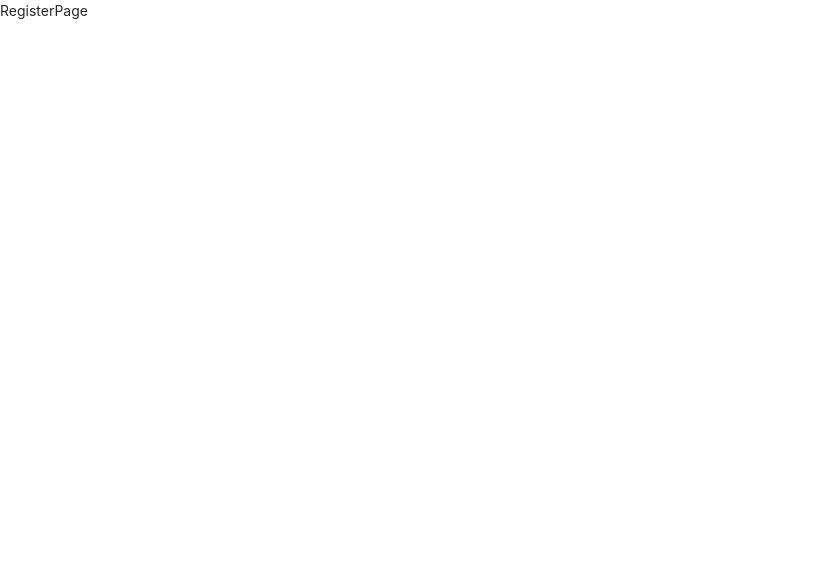
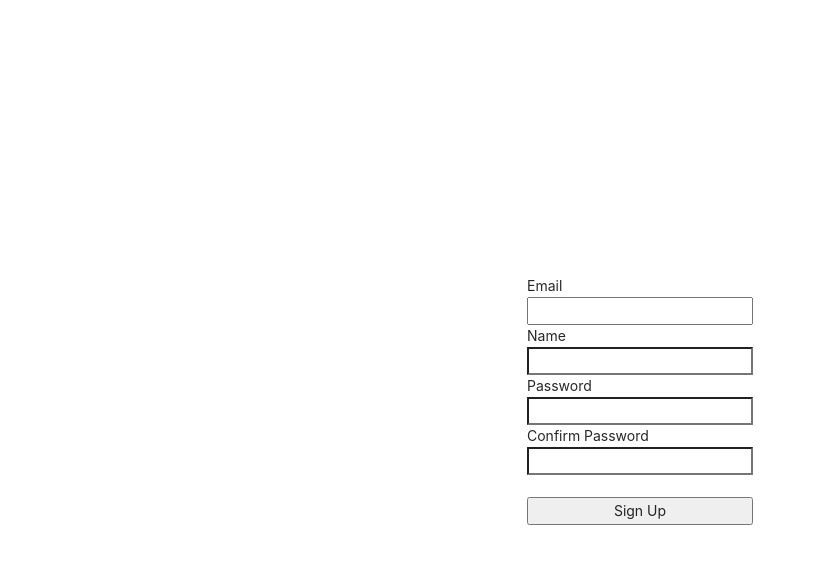
Before and after one commit to Joon-na-Seriously/seungjohan-node-react-basic, a React (Create React App) app in the folder client/: page /register in a window 1280 px wide. Shown: the top 564 px of the page, without its empty margins (0-815 px from the left). Built offline with nearby package versions, Linux system fonts and the light colour scheme.

Commit message:
setting signup with redux

```diff
--- a/client/src/_actions/types.js
+++ b/client/src/_actions/types.js
@@ -1,2 +1,3 @@
 // type들만 관리하는 곳
 export const LOGIN_USER = "login_user";
+export const REGISTER_USER = "register_user"
--- a/client/src/_actions/user_actions.js
+++ b/client/src/_actions/user_actions.js
@@ -1,15 +1,16 @@
-import axios from 'axios';
+import Axios from 'axios';
 
 // For type
 import {
-    LOGIN_USER
+    LOGIN_USER,
+    REGISTER_USER
 } from './types';
 
 // LoginPage의 body에 email,pw를 parameter를 통해서 받는 것임.
 export function loginUser(dataToSubmit) {
 
     // server에게서 받은 data를 request에 저장 후
-    const request = axios.post('/api/users/login', dataToSubmit)
+    const request = Axios.post('/api/users/login', dataToSubmit)
         .then(response => response.data)
 
     // Reducer에게 보내줘야한다.
@@ -19,3 +20,13 @@
         payload: request
     }
 }
+
+export function registerUser(dataToSubmit) {
+    const request = Axios.post('/api/users/register', dataToSubmit)
+        .then(response => response.data)
+
+    return {
+        type: REGISTER_USER,
+        payload: request
+    }
+}
--- a/client/src/_reducers/index.js
+++ b/client/src/_reducers/index.js
@@ -2,7 +2,7 @@
 import user from './user_reducer';
 //import commen from './comment_reducer';
 
-const  rootReducer = combineReducers({
+const rootReducer = combineReducers({
     user
 })
 
--- a/client/src/_reducers/user_reducer.js
+++ b/client/src/_reducers/user_reducer.js
@@ -1,6 +1,7 @@
 // for type
 import {
-    LOGIN_USER
+    LOGIN_USER,
+    REGISTER_USER
 } from '../_actions/types';
 
 export default function (state={}, action) {
@@ -8,7 +9,11 @@
     switch (action.type) {
         case LOGIN_USER:
             // spread operator ... => state를 그냥 그대로 가져오는 것 => 빈 상태
-            return {...state, loginSuccess: action.payload }
+            return { ...state, loginSuccess: action.payload }
+            break;
+
+        case REGISTER_USER:
+            return { ...state, register: action.payload}
             break;
 
         default:
--- a/client/src/components/views/LandingPage/LandingPage.js
+++ b/client/src/components/views/LandingPage/LandingPage.js
@@ -1,4 +1,4 @@
-import React, {Component, useEffect} from 'react';
+import React, { useEffect } from 'react';
 import axios from 'axios';
 
 function LandingPage() {
--- a/client/src/components/views/LoginPage/LoginPage.js
+++ b/client/src/components/views/LoginPage/LoginPage.js
@@ -1,4 +1,4 @@
-import React, { useState } from 'react';
+import React, { useState } from 'react'
 import Axios from 'axios'
 import { useDispatch } from 'react-redux';
 import { loginUser } from '../../../_actions/user_actions';
--- a/client/src/components/views/RegisterPage/RegisterPage.js
+++ b/client/src/components/views/RegisterPage/RegisterPage.js
@@ -1,10 +1,99 @@
-import React, {Component} from 'react';
+import React, {useState} from 'react';
+import { useDispatch } from 'react-redux';
+import { registerUser } from '../../../_actions/user_actions';
 
-function RegisterPage() {
+
+function RegisterPage(props) {
+
+    const dispatch = useDispatch();
+
+    const [Email, setEmail] = useState("")
+    const [Password, setPassword] = useState("")
+    const [Name, setName] = useState("")
+    const [ConfirmPassword, setConfirmPassword] = useState("")
+
+
+    const onEmailHandler = (event) => {
+        setEmail(event.currentTarget.value)
+    }
+
+    const onPasswordHandler = (event)  => {
+        setPassword(event.currentTarget.value)
+    }
+
+    const onNameHandler = (event) => {
+        setName(event.currentTarget.value)
+    }
+
+    const onConfirmPasswordHandler = (event) => {
+        setConfirmPassword(event.currentTarget.value)
+    }
+
+    const onSubmitHandler = (event) => {
+        // 이 역할은 페이지가 refresh되는 것을 막아줌
+        // 해당 페이지에서 refresh가 되면 그 페이지에서 해야하는 일들을 수행하지 못한다.
+        event.preventDefault();
+
+        console.log('Email', Email)
+        console.log('Password', Password)
+
+        //check the difference btw password and confirmpassword
+        if(Password !== ConfirmPassword) {
+            return alert("It must be equal with Password and Confirm Password")
+        }
+
+        let body = {
+            email: Email,
+            password: Password,
+            name: Name
+        }
+
+        // Redux를 쓰므로 필요없다.
+        // Axios.post('/api/users/register', body)
+
+        dispatch(registerUser(body))
+            .then(response => {
+                if(response.payload.success) {
+                    props.history.push("/login")
+                } else {
+                    alert("Failed to sign up")
+                }
+            })
+
+    }
+
     return (
-        <div>
-            RegisterPage
+
+        <div style={{
+            display: 'flex', justifyContent: 'center', alignItems: 'center'
+            , width: '100%', height: '100vh'
+        }}>
+
+            <form style={{
+                display: 'flex', flexDirection: 'column'}}
+                onSubmit={onSubmitHandler}
+            >
+                <label>Email</label>
+                <input type="email" value={Email} onChange={onEmailHandler} />
+
+                <label>Name</label>
+                <input type="text" value={Name} onChange={onNameHandler} />
+
+                <label>Password</label>
+                <input type="password" value={Password} onChange={onPasswordHandler} />
+
+                <label>Confirm Password</label>
+                <input type="password" value={ConfirmPassword} onChange={onConfirmPasswordHandler} />
+
+                <br/>
+                <button>
+                    Sign Up
+                </button>
+
+            </form>
+
         </div>
+
     );
 }
 
```
